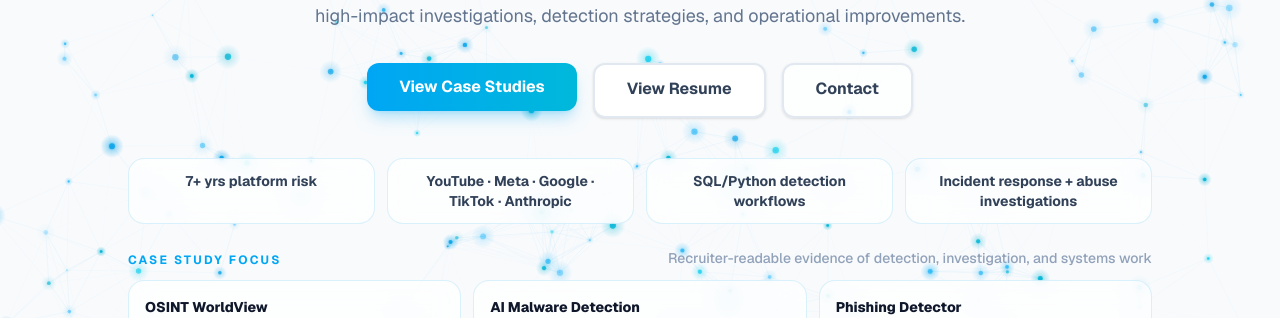
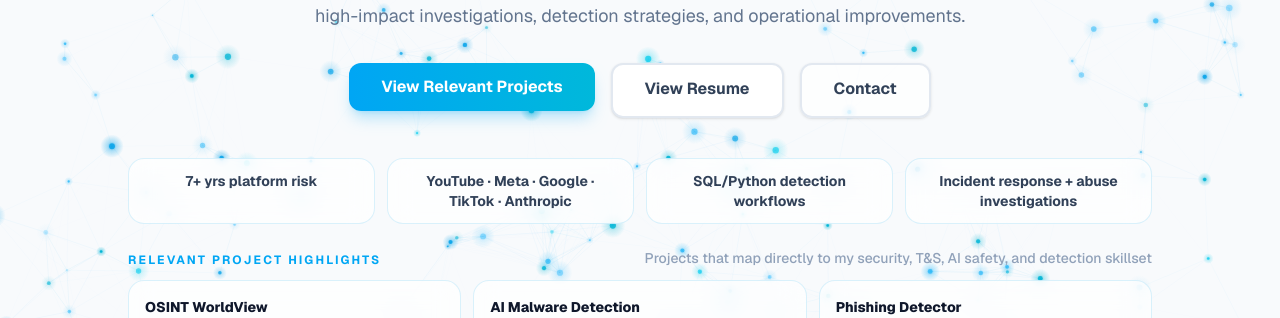
Before and after one commit to amanimran786/aman-portfolio, a Next.js app: page / in a window 1280 px wide. Shown: the part 398-716 px from the top of the page. Built offline with nearby package versions, Linux system fonts and the light colour scheme; no server answers.

Commit message:
Update project highlight wording

```diff
--- a/src/app/page.tsx
+++ b/src/app/page.tsx
@@ -69,7 +69,7 @@ export default async function Home() {
           <ScrollReveal delay={0.5}>
             <div className="flex flex-col sm:flex-row gap-4 justify-center">
               <AnimatedButton href="/projects" variant="primary">
-                View Case Studies
+                View Relevant Projects
               </AnimatedButton>
               <a
                 href={RESUME_URL}
@@ -103,10 +103,10 @@ export default async function Home() {
             <div className="mt-6 text-left max-w-5xl mx-auto">
               <div className="mb-3 flex flex-col gap-1 sm:flex-row sm:items-end sm:justify-between">
                 <p className="text-xs font-bold uppercase tracking-[0.18em] text-sky-500">
-                  Case Study Focus
+                  Relevant Project Highlights
                 </p>
                 <p className="text-sm font-medium text-slate-400">
-                  Recruiter-readable evidence of detection, investigation, and systems work
+                  Projects that map directly to my security, T&S, AI safety, and detection skillset
                 </p>
               </div>
               <div className="grid grid-cols-1 md:grid-cols-3 gap-3">
```
